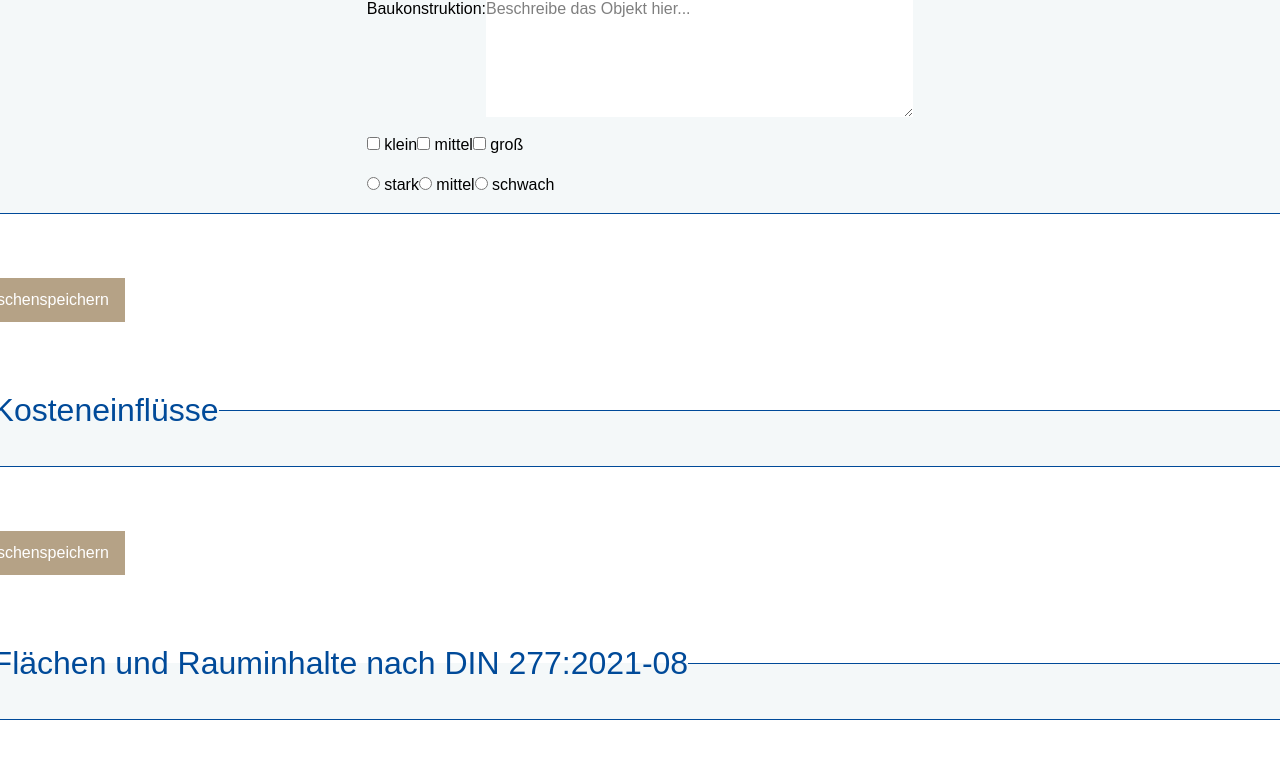
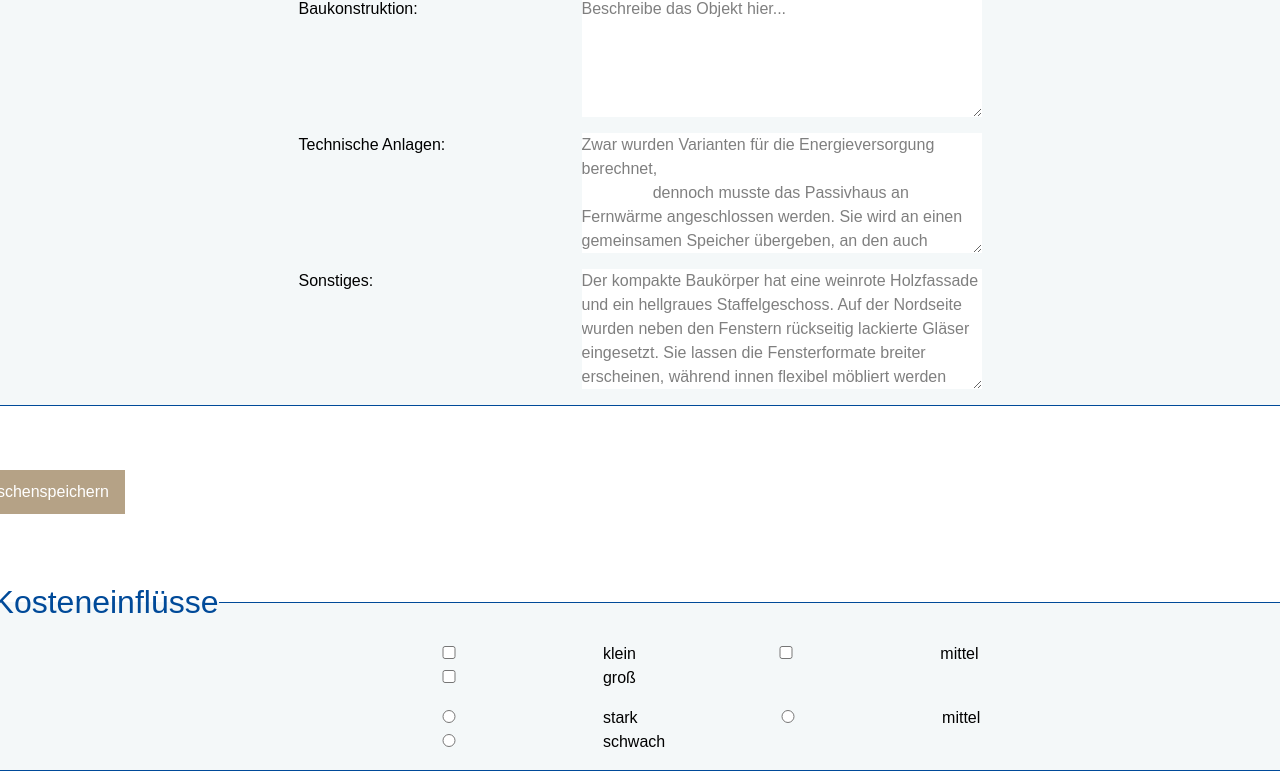
Before and after one commit to juliabellmann/supabase-form, a Next.js app: page /form/1 in a window 1280 px wide. Shown: the part 958-1740 px from the top of the page. Built offline with nearby package versions, Linux system fonts and the light colour scheme; no server answers; the database is empty.

Commit message:
add input

```diff
--- a/pages/form/[id].js
+++ b/pages/form/[id].js
@@ -210,7 +210,7 @@ try {
               onChange={e => setFormData({ ...formData, allgemeine_objektinformation: e.target.value })}
               readOnly={isReadonly}
               rows={5}
-              style={{ width: '100%' }}
+              // style={{ width: '100%' }}
             />
           </div>
 
@@ -223,13 +223,48 @@ try {
               onChange={e => setFormData({ ...formData, baukonstruktion: e.target.value })}
               readOnly={isReadonly}
               rows={5}
-              style={{ width: '100%' }}
+              // style={{ width: '100%' }}
             />
           </div>
 
+          <div className="spacebetween">
+            <label htmlFor="technische_anlagen">Technische Anlagen: </label>
+            <textarea
+              id="technische_anlagen"
+              placeholder="Zwar wurden Varianten für die Energieversorgung berechnet,
+                dennoch musste das Passivhaus an Fernwärme angeschlossen werden. Sie wird an einen gemeinsamen Speicher übergeben, an den auch Flachkollektoren angeschlossen sind. Um eine Nachrüstung von Photovoltaikelementen zu vereinfachen, wurden Leerrohre verlegt. Jede Wohnung erhielt eine Zu- und Abluftanlage mit Wärmerückgewinnung. Die Luftdichtheit der Gebäude wurde mit einem Blower-Door-Test geprüft. Die passivhaustauglichen Holz-Aluminium-Fenster mit Dreifachverglasung sind zudem hoch schalldämmend."
+              value={formData.technische_anlagen}
+              onChange={e => setFormData({ ...formData, technische_anlagen: e.target.value })}
+              readOnly={isReadonly}
+              rows={5}
+              // style={{ width: '100%' }}
+            />
+          </div>
+
+          <div className="spacebetween">
+            <label htmlFor="beschreibung_sonstiges">Sonstiges: </label>
+            <textarea
+              id="beschreibung_sonstiges"
+              placeholder="Der kompakte Baukörper hat eine weinrote Holzfassade und ein hellgraues Staffelgeschoss. Auf der Nordseite wurden neben den Fenstern rückseitig lackierte Gläser eingesetzt. Sie lassen die Fensterformate breiter erscheinen, während innen flexibel möbliert werden kann. Die Holzinnendecken wurden weiß lasiert. Als weiteres Gestaltungselement wurden in den Treppenaugen Regale eingebaut. Den Vorbereich prägen optisch abgetrennte Carports und ein Holzsteg unter einem Glasvordach. Der Bereich hinter dem Haus wurde mit Erde angefüllt und erhielt eine Gartenanlage mit einer Trockenmauer."
+              value={formData.beschreibung_sonstiges}
+              onChange={e => setFormData({ ...formData, beschreibung_sonstiges: e.target.value })}
+              readOnly={isReadonly}
+              rows={5}
+              // style={{ width: '100%' }}
+            />
+          </div>
+
+        </StyledFieldset>
+
+        <StyledButton type="button" onClick={handleSave} disabled={isReadonly}>
+          Zwischenspeichern
+        </StyledButton>
+
+        <StyledFieldset>
+          <legend><h2>3. Kosteneinflüsse</h2></legend>
 
           <div>
-            <label>
+            <label htmlFor='region'>
               <input
                 type="checkbox"
                 onChange={() => toggleSize('klein')}
@@ -287,14 +322,6 @@ try {
               /> schwach
             </label>
           </div>
-        </StyledFieldset>
-
-        <StyledButton type="button" onClick={handleSave} disabled={isReadonly}>
-          Zwischenspeichern
-        </StyledButton>
-
-        <StyledFieldset>
-          <legend><h2>3. Kosteneinflüsse</h2></legend>
         </StyledFieldset>
 
         <StyledButton type="button" onClick={handleSave} disabled={isReadonly}>
@@ -364,7 +391,8 @@ const StyledFieldset = styled.fieldset`
   width: 1400px;
 
   div {
-    width: 40%;
+    /* Breite des Inhalts im fieldset */
+    width: 50%;
   }
 `;
 
--- a/styles/globals.css
+++ b/styles/globals.css
@@ -28,9 +28,12 @@ h6 { font-size: 0.8rem; }
 
 input {
   background-color: white;
+  width: 300px;
+
 }
 textarea {
   background-color: white;
+  width: 400px;
 }
 
 fieldset{
```
